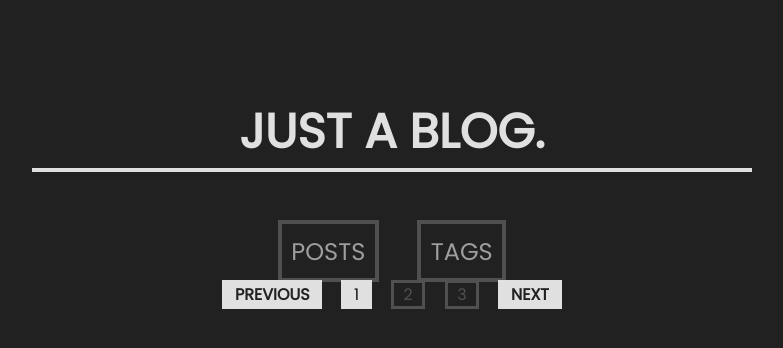
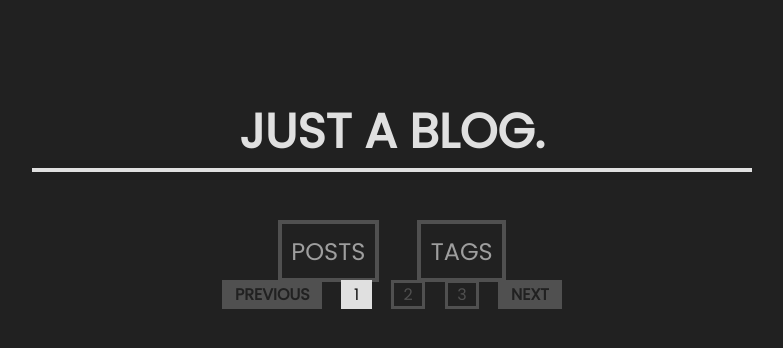
Before and after one commit to Stonedch/django-blog-engine, a Django app: page /post-list/ in a window 1280 px wide. Shown: the top 348 px of the page, without its empty margins (248-1031 px from the left). Run offline with Django 3.2, Linux system fonts and the light colour scheme; data that the repository does not hold is empty.

Commit message:
chore: update pagination style

```diff
--- a/static/css/style.css
+++ b/static/css/style.css
@@ -171,7 +171,7 @@ a, p, h1, h2, h3, h4, h5, h6 {
     animation-duration: 1s, 3s;
 }
 
-.post-list-pagination__item_page:hover {
+.post-list-pagination__item_page:hover:not(.post-list-pagination__item_page_current) {
     border: 0.2rem solid #e0e0e0;
 
     color: #e0e0e0;
@@ -187,10 +187,16 @@ a, p, h1, h2, h3, h4, h5, h6 {
 
 .post-list-pagination__item_button {
     padding: 0 0.1in;
-    border: 0.2rem solid #e0e0e0;
+    border: 0.2rem solid #505050;
 
-    background: #e0e0e0;
+    background: #505050;
 
     font-weight: bold;
     color: #212121;
 }
+
+.post-list-pagination__item_button:hover {
+    border: 0.2rem solid #e0e0e0;
+
+    background: #e0e0e0;
+}
```
